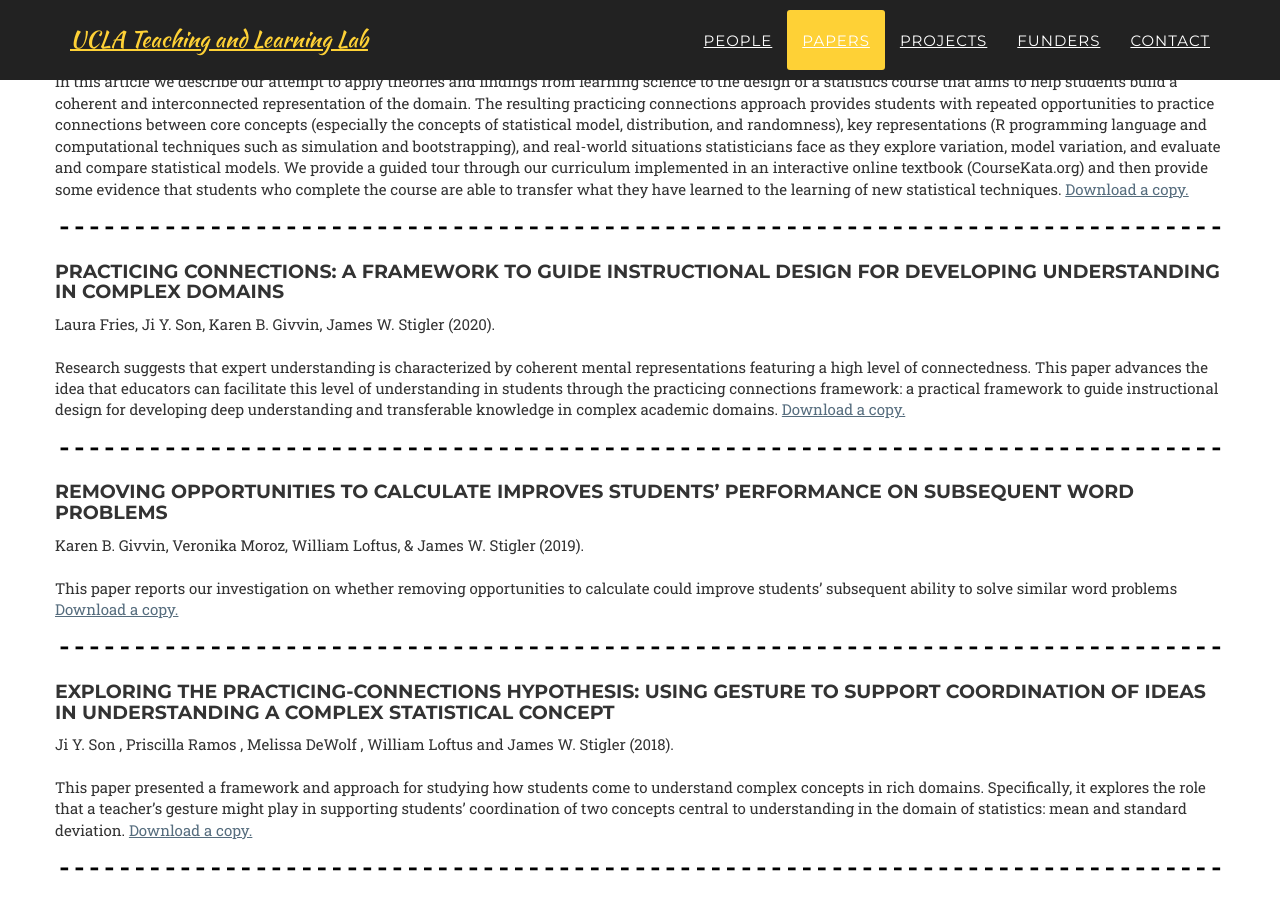
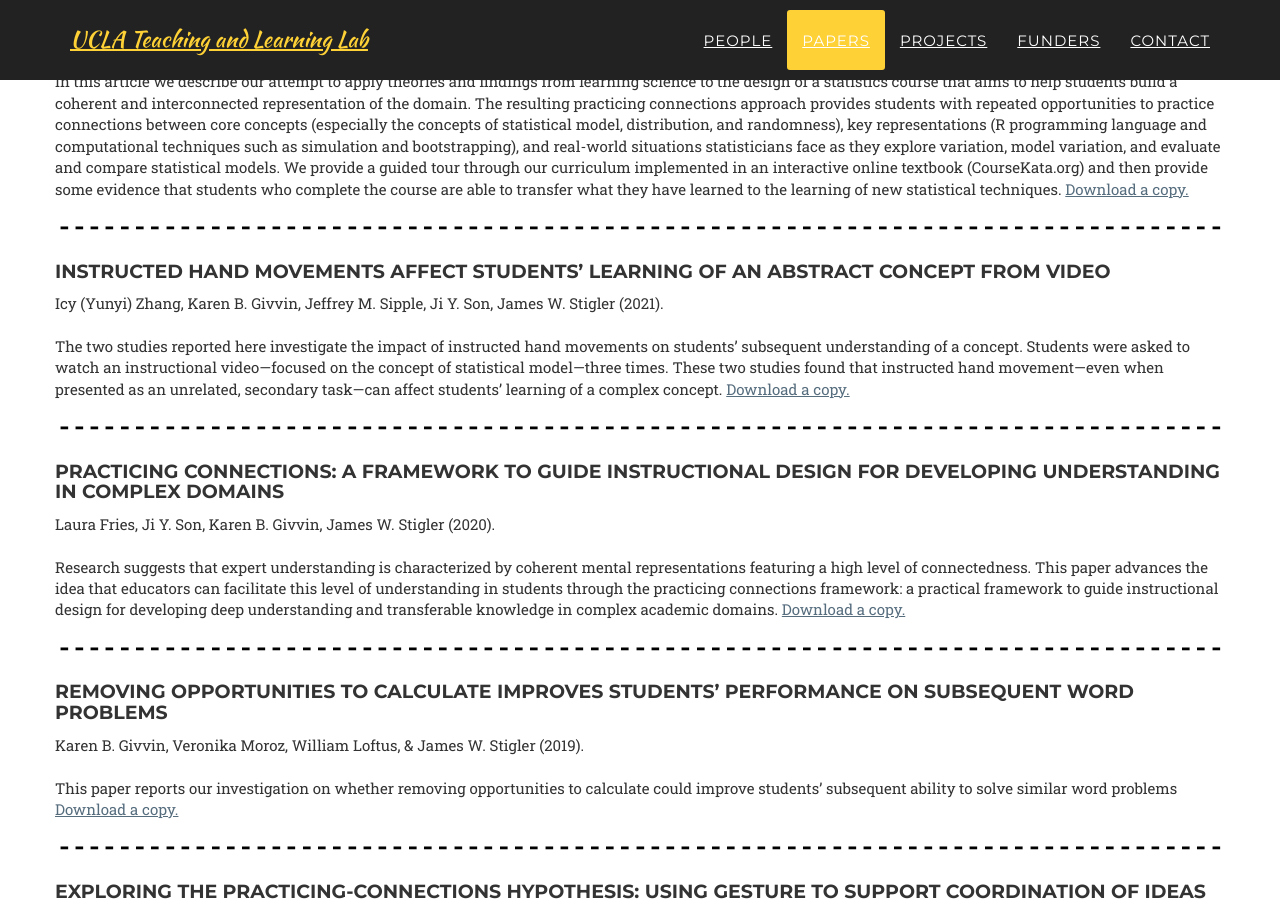
Before and after one commit to UCLATALL/TALL, a Jekyll site: the page built from index.html, in a window 1280 px wide and 900 px high, scrolled down 3994 px. Built offline with Jekyll 4.4.1, drawn with Linux system fonts in a browser that asks for light colours; some web fonts are replaced.

```diff
--- a/_config.yml
+++ b/_config.yml
@@ -92,6 +92,13 @@
     filename: Son et al. 2020 Modeling First PREPRINT.pdf
     abstract: In this article we describe our attempt to apply theories and findings from learning science to the design of a statistics course that aims to help students build a coherent and interconnected representation of the domain. The resulting practicing connections approach provides students with repeated opportunities to practice connections between core concepts (especially the concepts of statistical model, distribution, and randomness), key representations (R programming language and computational techniques such as simulation and bootstrapping), and real-world situations statisticians face as they explore variation, model variation, and evaluate and compare statistical models. We provide a guided tour through our curriculum implemented in an interactive online textbook (CourseKata.org) and then provide some evidence that students who complete the course are able to transfer what they have learned to the learning of new statistical techniques.
 
+  - name: "Instructed Hand Movements Affect Students’ Learning of an Abstract Concept from Video"
+    authors: Icy (Yunyi) Zhang, Karen B. Givvin, Jeffrey M. Sipple, Ji Y. Son,  James W. Stigler
+    journal: Cognitive Science
+    year: 2021
+    filename: Zhang et al. 2021 Instructed hand movements PREPRINT.pdf
+    abstract: The two studies reported here investigate the impact of instructed hand movements on students’ subsequent understanding of a concept. Students were asked to watch an instructional video—focused on the concept of statistical model—three times. These two studies found that instructed hand movement—even when presented as an unrelated, secondary task—can affect students’ learning of a complex concept.
+
   - name: "Practicing Connections: A Framework to Guide Instructional Design for Developing Understanding in Complex Domains"
     authors: Laura Fries, Ji Y. Son, Karen B. Givvin, James W. Stigler
     journal: Educational Psychology Review
```
Also changed, not shown: 1 other file.
